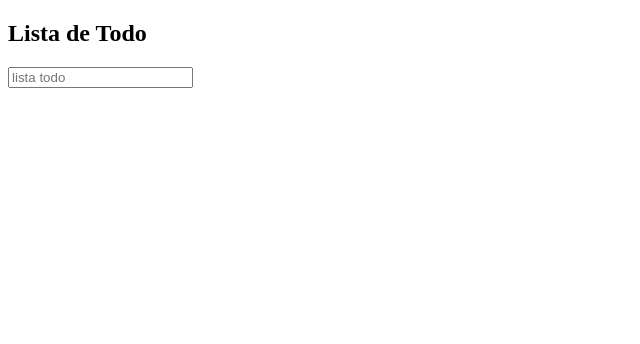
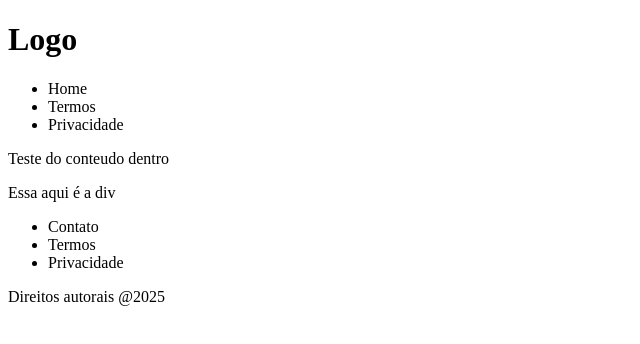
Before and after one commit to lukeemdq/30dayschallenge, a React (Vite) app: page / in a window 1280 px wide. Shown: the top 344 px of the page, without its empty margins (0-640 px from the left). Built offline with nearby package versions, Linux system fonts and the light colour scheme.

Commit message:
Dia 6, uso de props, componentização para teoria de uso de layout

```diff
--- a/src/App.tsx
+++ b/src/App.tsx
@@ -1,4 +1,6 @@
-import { TodoList } from "./assets/components/day4/TodoList"
+
+import { Day6 } from "./assets/components/day6/Day6"
+
 
 
 
@@ -7,7 +9,11 @@ function App() {
 
   return (
     <>
-      <TodoList/>
+      <Day6>
+        <p>Teste do conteudo dentro</p>
+        <div>Essa aqui é a div</div>
+
+      </Day6>
     </>
   )
 }
--- /dev/null
+++ b/src/assets/components/day6/Day6.tsx
@@ -0,0 +1,21 @@
+import type { ReactNode } from "react";
+import { Footer } from "./Footer";
+import { Header } from "./Header";
+
+interface Main {
+
+    children?: ReactNode
+}
+
+
+const Day6 = ({ children } : Main) => {
+  return (
+    <>
+      <Header />
+      <main>{children}</main>
+      <Footer />
+    </>
+  );
+};
+
+export { Day6 };
--- /dev/null
+++ b/src/assets/components/day6/Footer.tsx
@@ -0,0 +1,14 @@
+const Footer = () => {
+    return (
+        <div>
+            <ul>
+                <li>Contato</li>
+                <li>Termos</li>
+                <li>Privacidade</li>
+            </ul>
+            <p>Direitos autorais @2025</p>
+        </div>
+    )
+}
+
+export {Footer}
--- /dev/null
+++ b/src/assets/components/day6/Header.tsx
@@ -0,0 +1,15 @@
+const Header = () => {
+    return (
+        <div>
+            <h1>Logo</h1>
+            <ul>
+                <li>Home</li>
+                <li>Termos</li>
+                <li>Privacidade</li>
+            </ul>
+
+        </div>
+    )
+}
+
+export {Header}
```
Also changed, not shown: src/assets/components/day5/FormLayout.tsx (added, +43 -0 lines).
